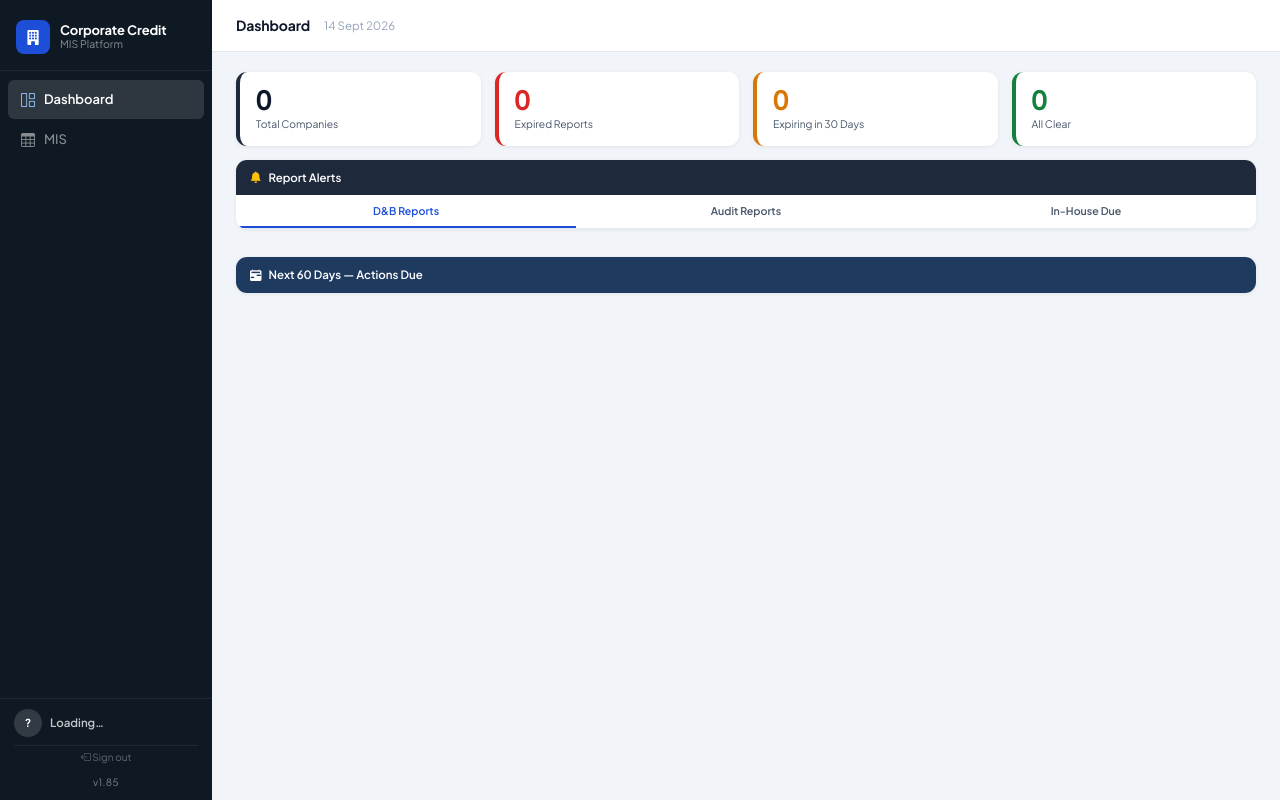
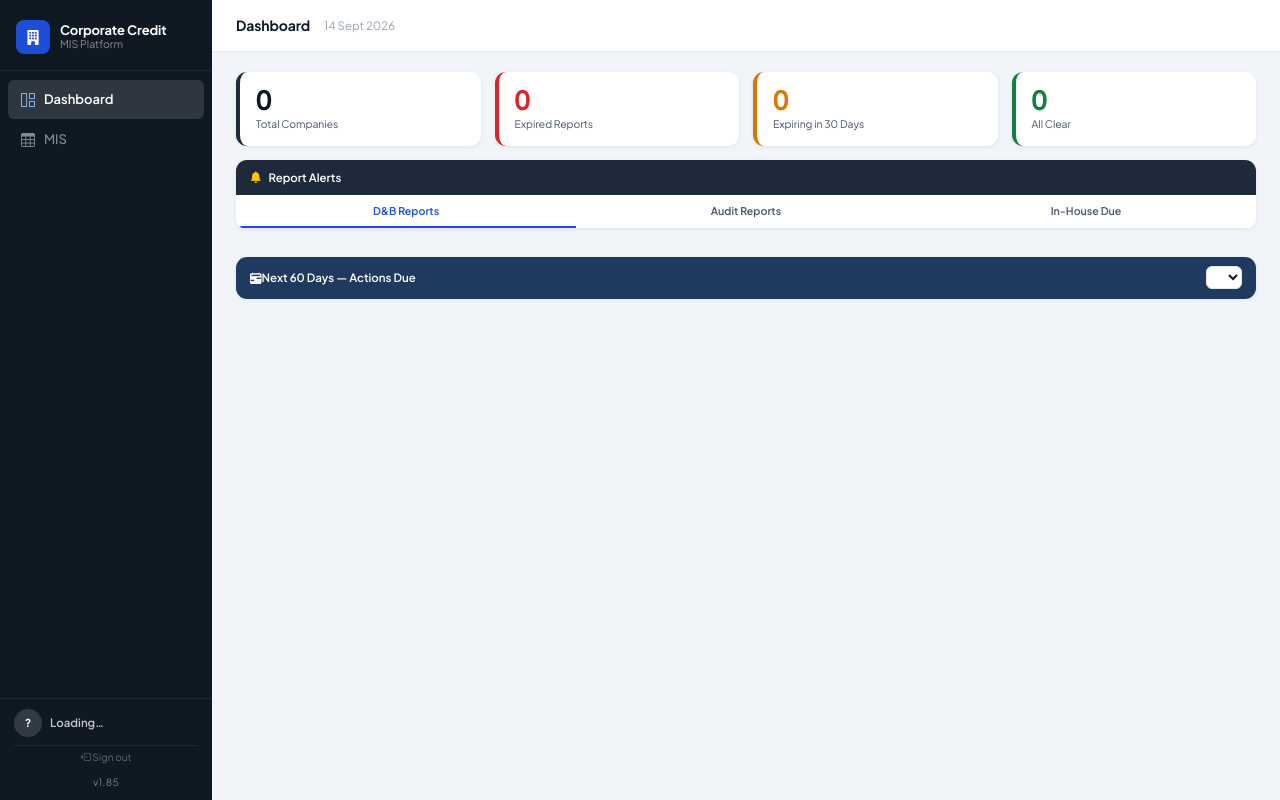
Before and after one commit to ahaarij/MIS, a Flask app: template templates/index.html in a window 1280 px wide. Run offline with Flask 3, Linux system fonts and the light colour scheme; the template is opened without the code that fills it, so the values that code supplies are empty; some libraries are stand-ins or nearby versions.

Commit message:
Add country selector to 60-day timeline, never mix countries

```diff
--- a/templates/index.html
+++ b/templates/index.html
@@ -770,7 +770,10 @@ body.view-only .edit-only { display:none !important; }
       <div class="row g-3 mt-3" id="dash-tl-row">
         <div class="col-12">
           <div class="timeline-panel">
-            <div class="ap-head"><i class="bi bi-calendar2-range-fill"></i>Next 60 Days — Actions Due</div>
+            <div class="ap-head" style="display:flex;align-items:center;justify-content:space-between;gap:10px">
+              <span><i class="bi bi-calendar2-range-fill"></i>Next 60 Days — Actions Due</span>
+              <select id="tl-country-sel" onchange="renderTimeline()" style="font-size:.75rem;padding:3px 7px;border:1.5px solid var(--border);border-radius:6px;background:var(--surface);color:var(--t1);font-family:inherit;cursor:pointer"></select>
+            </div>
             <div class="tl-list" id="tl-list"></div>
           </div>
         </div>
@@ -2093,22 +2096,35 @@ function renderDashboard() {
   document.getElementById('alerts-mgtm').innerHTML  = mgtmAlertHTML(mgtmAlerts);
   renderNotifications();
 
-  // ── 60-day timeline ────────────────────────────────────────────────────────
+  // ── 60-day timeline — populate country dropdown ────────────────────────────
+  const tlSel = document.getElementById('tl-country-sel');
+  const tlCountries = [...new Set(ALL.map(c => (c.country||'').trim()).filter(Boolean))].sort();
+  const prevVal = tlSel.value;
+  tlSel.innerHTML = tlCountries.map(ct => `<option value="${esc(ct)}">${esc(ct)}</option>`).join('');
+  if (prevVal && tlCountries.includes(prevVal)) tlSel.value = prevVal;
+
+  renderTimeline();
+}
+
+function renderTimeline() {
+  const now = new Date();
+  const ct = (document.getElementById('tl-country-sel').value || '').trim().toUpperCase();
   const tlItems = [];
   ALL.forEach(c => {
+    if ((c.country||'').trim().toUpperCase() !== ct) return;
     const checks = [
-      { val: c.dnb_rep_validity, label: 'D&B Report',   cls: 'tt-dnb'   },
-      { val: c.audit_rep,        label: 'Audit Report',  cls: 'tt-audit' },
-      { val: c.mgtm_ac_q1,      label: 'Mgtm Q1',       cls: 'tt-mgtm'  },
-      { val: c.mgtm_ac_q2,      label: 'Mgtm Q2',       cls: 'tt-mgtm'  },
-      { val: c.mgtm_ac_q3,      label: 'Mgtm Q3',       cls: 'tt-mgtm'  },
-      { val: c.mgtm_ac_q4,      label: 'Mgtm Q4',       cls: 'tt-mgtm'  },
+      { val: c.dnb_rep_validity, label: 'D&B Report',  cls: 'tt-dnb'  },
+      { val: c.audit_rep,        label: 'Audit Report', cls: 'tt-audit' },
+      { val: c.mgtm_ac_q1,      label: 'Mgtm Q1',      cls: 'tt-mgtm' },
+      { val: c.mgtm_ac_q2,      label: 'Mgtm Q2',      cls: 'tt-mgtm' },
+      { val: c.mgtm_ac_q3,      label: 'Mgtm Q3',      cls: 'tt-mgtm' },
+      { val: c.mgtm_ac_q4,      label: 'Mgtm Q4',      cls: 'tt-mgtm' },
     ];
     checks.forEach(({ val, label, cls }) => {
       const d = parseDate(val);
       if (!d) return;
       const diff = Math.ceil((d - now) / 864e5);
-      if (diff <= 60) tlItems.push({ co: c.company_name, id: c.id, label, cls, d, diff, dateStr: val });
+      if (diff <= 60) tlItems.push({ co: c.company_name, id: c.id, label, cls, d, diff });
     });
   });
   tlItems.sort((a, b) => a.d - b.d);
```
